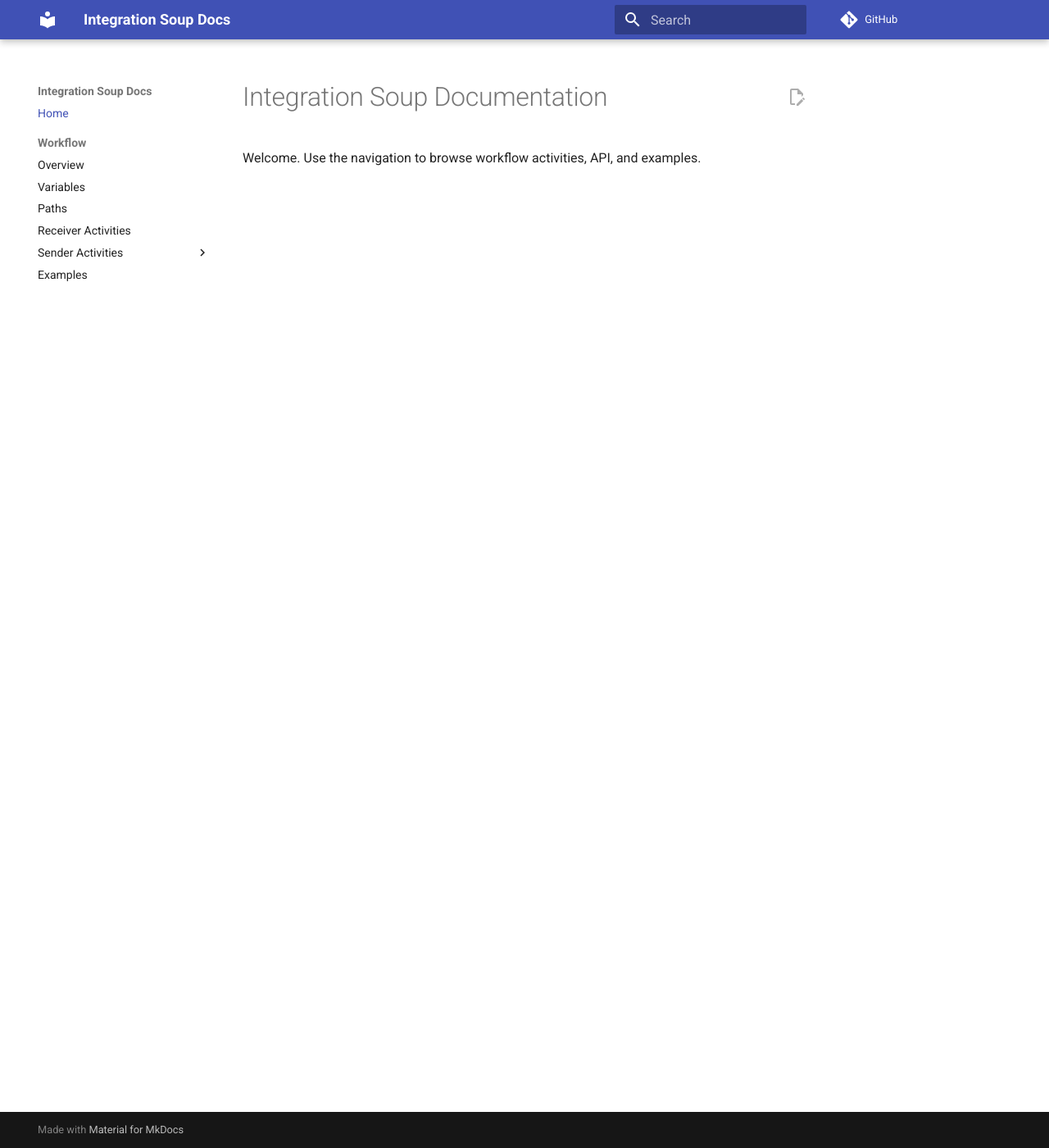
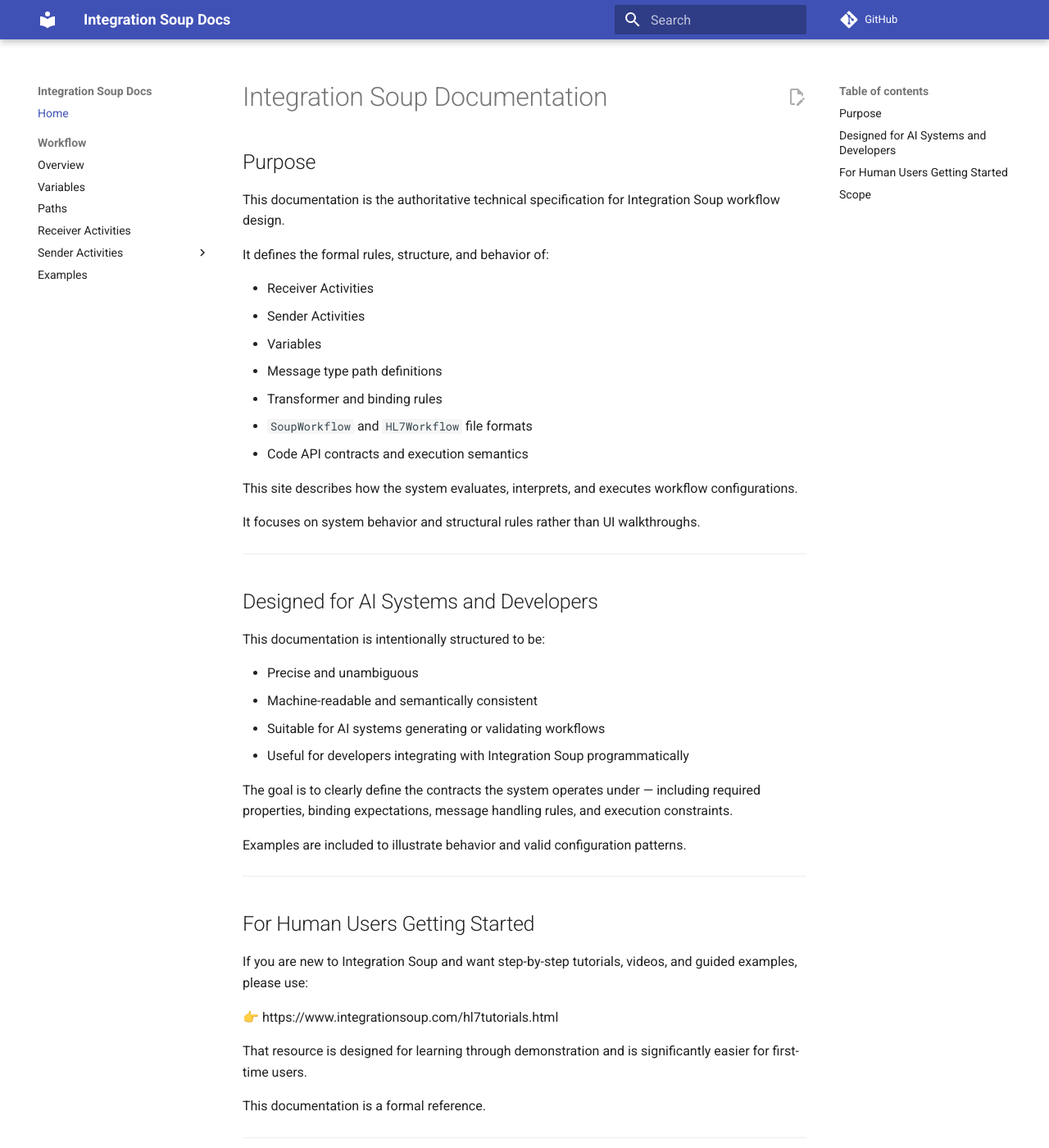
Before and after one commit to IntegrationSoup/Documentation, an MkDocs documentation site: the page built from docs/index.md, in a window 1280 px wide and 1400 px high. Shown: the whole window at 82% size. Built offline with MkDocs 1.6.1 and Material for MkDocs 9.7.7, drawn with Linux system fonts in a browser that asks for light colours; comment, search, counter and statistics services are not loaded; some of the changed text lies outside the part shown.

Commit message:
better welcome

```diff
--- a/docs/index.md
+++ b/docs/index.md
@@ -1,3 +1,61 @@
 # Integration Soup Documentation
 
-Welcome. Use the navigation to browse workflow activities, API, and examples.
+## Purpose
+
+This documentation is the authoritative technical specification for Integration Soup workflow design.
+
+It defines the formal rules, structure, and behavior of:
+
+- Receiver Activities
+- Sender Activities
+- Variables
+- Message type path definitions
+- Transformer and binding rules
+- `SoupWorkflow` and `HL7Workflow` file formats
+- Code API contracts and execution semantics
+
+This site describes how the system evaluates, interprets, and executes workflow configurations.
+
+It focuses on system behavior and structural rules rather than UI walkthroughs.
+
+---
+
+## Designed for AI Systems and Developers
+
+This documentation is intentionally structured to be:
+
+- Precise and unambiguous
+- Machine-readable and semantically consistent
+- Suitable for AI systems generating or validating workflows
+- Useful for developers integrating with Integration Soup programmatically
+
+The goal is to clearly define the contracts the system operates under — including required properties, binding expectations, message handling rules, and execution constraints.
+
+Examples are included to illustrate behavior and valid configuration patterns.
+
+---
+
+## For Human Users Getting Started
+
+If you are new to Integration Soup and want step-by-step tutorials, videos, and guided examples, please use:
+
+👉 https://www.integrationsoup.com/hl7tutorials.html
+
+That resource is designed for learning through demonstration and is significantly easier for first-time users.
+
+This documentation is a formal reference.
+
+---
+
+## Scope
+
+This site covers:
+
+- Workflow structure requirements
+- Activity definitions and configuration semantics
+- Message template behavior
+- Path resolution rules
+- Database interaction patterns
+- Execution model details
+
+Use the navigation menu to explore workflow concepts, activity specifications, variables, and detailed examples.
```
